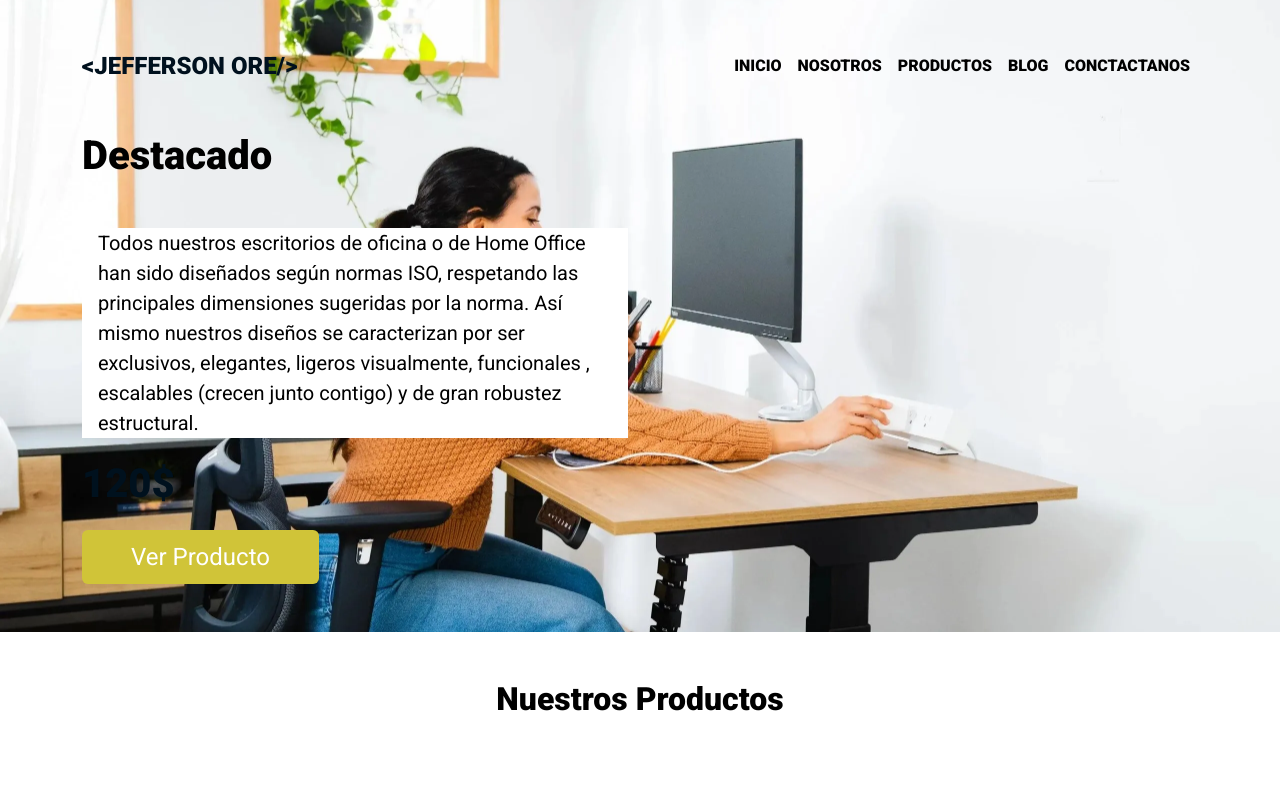
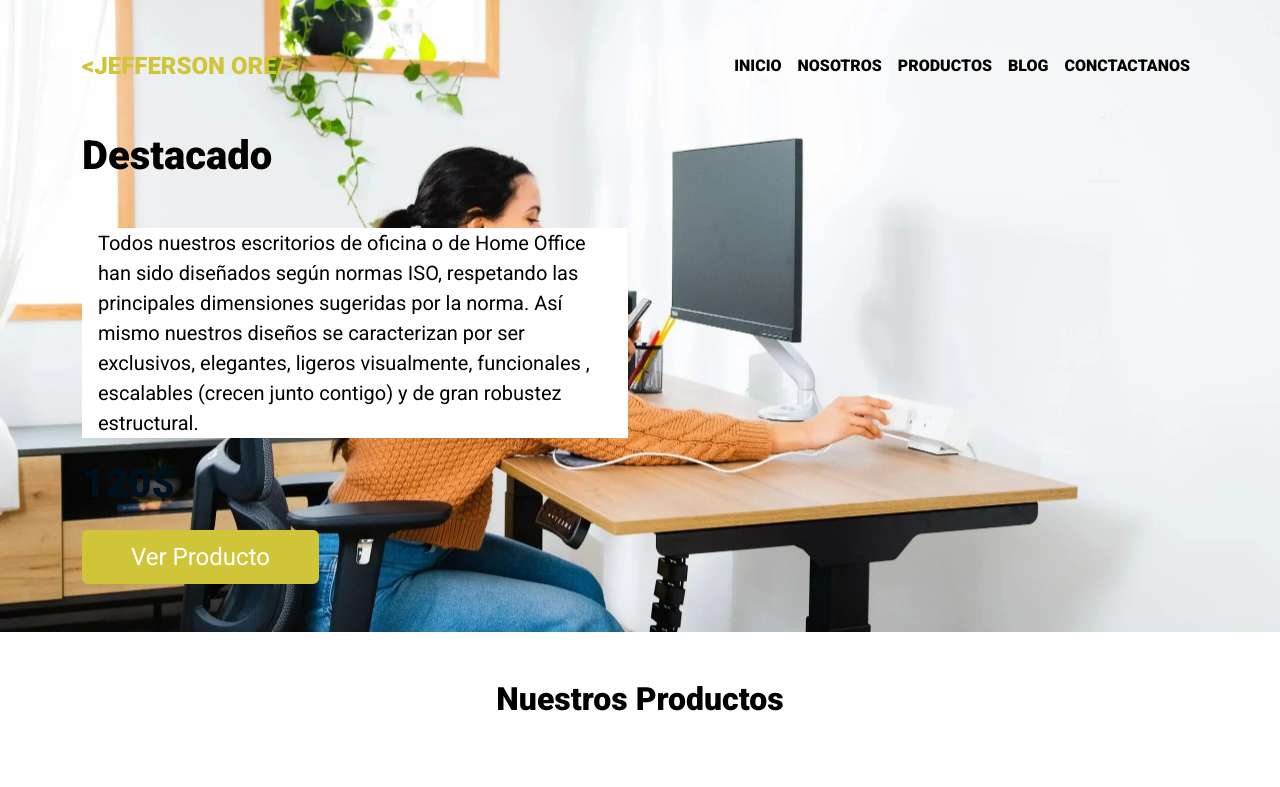
Before and after one commit to weffer/PreEntrega2JeffersonOre, a plain HTML site: page index.html in a window 1280 px wide. In both pictures the pointer is over the link 189 px from the left and 66 px from the top of the page. Shown: the top 787 px of the page. Drawn offline with nearby package versions, Linux system fonts and the light colour scheme.

Commit message:
Agregando Hover al Logo

```diff
--- a/css/estilos.css
+++ b/css/estilos.css
@@ -24,6 +24,10 @@ header {
   font-size: 1.5rem;
 }
 
+.logo:hover {
+  color: #d0c438;
+}
+
 .text-header {
   color: #00111e;
   font-weight: 900;
```
